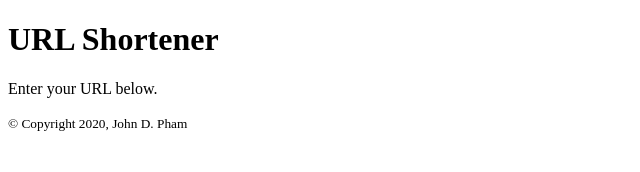
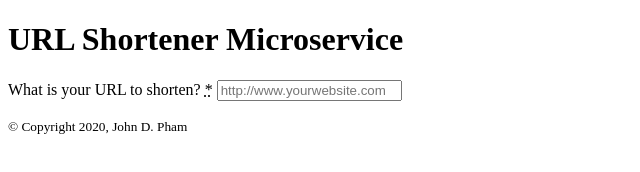
Before and after one commit to johnpham0527/backend-practice, a website: page index.html in a window 1280 px wide. Shown: the whole page, without its empty margins (0-640 px from the left). Drawn offline with Linux system fonts and the light colour scheme.

Commit message:
Add form to index.html

```diff
--- a/index.html
+++ b/index.html
@@ -11,11 +11,19 @@
     <body>
         <div id="container">
             <header role="banner">
-                <h1>URL Shortener</h1>
+                <h1>URL Shortener Microservice</h1>
             </header>
 
             <main role="main">
-                <p>Enter your URL below.</p>
+                <form id="survey-form" action="/api/shorturl/new" method="post">
+                <section class="form-section">
+                    <p>
+                        <label id="url-label" for="url" >What is your URL to shorten?</label>
+                        <abbr title="required" aria-label="required">*</abbr>
+                        <input name="url" id="url" placeholder="http://www.yourwebsite.com" class="form-input" required>
+                    </p>
+                </section>
+                </form>
             </main>
 
             <footer role="contentinfo">
```
